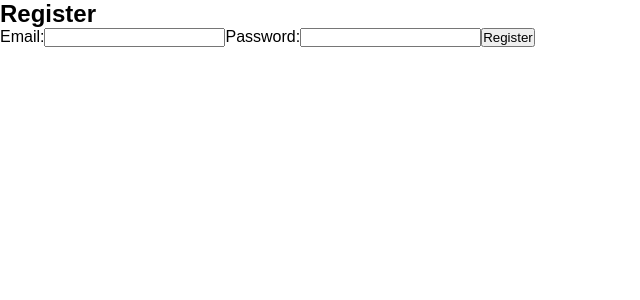
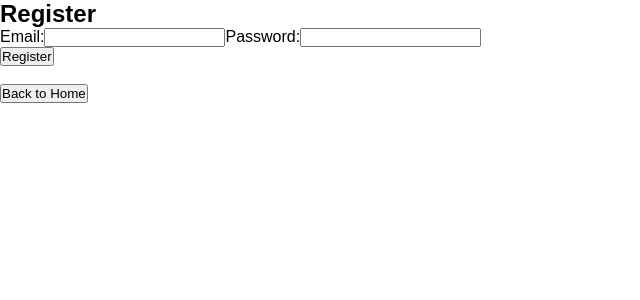
Before and after one commit to majorschwartz/gupiteer, a React (Create React App) app in the folder client/: page /register in a window 1280 px wide. Shown: the top 300 px of the page, without its empty margins (0-640 px from the left). Built offline with nearby package versions, Linux system fonts and the light colour scheme.

Commit message:
Auth Context

```diff
--- a/client/src/components/Auth.js
+++ b/client/src/components/Auth.js
@@ -1,13 +1,40 @@
 import React from "react";
+import { useAuth } from "../providers/AuthContext";
+import { useNavigate } from "react-router-dom";
 
 const Auth = () => {
+    const { isLoggedIn, setIsLoggedIn } = useAuth();
+    const navigate = useNavigate();
+
+    const logout = () => {
+        localStorage.removeItem("token");
+        setIsLoggedIn(false);
+        navigate("/");
+    };
+
     return (
         <div className="auth-wrapper">
-            <a href="/login"><button className="log-in auth-button">Log In</button></a>
-            <a href="/register"><button href="/register" className="register auth-button">Register</button></a>
-            <button style={{ display: "none" }} className="sign-out auth-button">Sign Out</button>
+            {isLoggedIn ? (
+                <button onClick={logout} className="log-out auth-button">
+                    Log Out
+                </button>
+            ) : (
+                <>
+                    <a href="/login">
+                        <button className="log-in auth-button">Log In</button>
+                    </a>
+                    <a href="/register">
+                        <button
+                            href="/register"
+                            className="register auth-button"
+                        >
+                            Register
+                        </button>
+                    </a>
+                </>
+            )}
         </div>
     );
-}
+};
 
 export default Auth;
--- a/client/src/pages/Login.js
+++ b/client/src/pages/Login.js
@@ -1,8 +1,10 @@
 import React, { useState } from "react";
+import { useAuth } from "../providers/AuthContext";
 import { useNavigate } from "react-router-dom";
 
 const Login = () => {
     const navigate = useNavigate();
+    const { isLoggedIn, setIsLoggedIn } = useAuth();
     const [email, setEmail] = useState("");
     const [password, setPassword] = useState("");
 
@@ -21,20 +23,32 @@ const Login = () => {
                 }),
             });
             if (!response.ok) {
-                throw new Error('Failed to login.');
-            };
+                throw new Error("Failed to login.");
+            }
 
             const data = await response.json();
 
             localStorage.setItem("token", data.token);
+            setIsLoggedIn(true);
             console.log("Login successful.");
             navigate("/");
         } catch (error) {
-            console.error("Failed to login.", error);
+            console.error("Failed to login.");
         }
     };
 
     return (
+        <div>
+            {isLoggedIn ? (
+                <>
+                    <p>You are already logged in.</p>
+                    <button onClick={() => setIsLoggedIn(false)}>Logout</button>
+                    <br />
+                    <a href="/"><button>Back to Home</button></a>
+                </>
+            ) : (
+                <>
+                    <div>
                         <form onSubmit={handleSubmit}>
                             <h2>Login</h2>
                             <label>
@@ -55,8 +69,15 @@ const Login = () => {
                                     required
                                 />
                             </label>
+                            <br />
                             <button type="submit">Login</button>
                         </form>
+                        <br />
+                        <a href="/"><button>Back to Home</button></a>
+                    </div>
+                </>
+            )}
+        </div>
     );
 };
 
--- a/client/src/pages/Register.js
+++ b/client/src/pages/Register.js
@@ -1,8 +1,10 @@
 import React, { useState } from "react";
+import { useAuth } from "../providers/AuthContext";
 import { useNavigate } from "react-router-dom";
 
 const Register = () => {
     const navigate = useNavigate();
+    const { isLoggedIn, setIsLoggedIn } = useAuth();
     const [email, setEmail] = useState("");
     const [password, setPassword] = useState("");
 
@@ -21,15 +23,29 @@ const Register = () => {
                 }),
             });
             console.log(response);
-
+            if (response.ok) {
                 console.log("Registration successful.");
                 navigate("/login");
+            } else {
+                throw new Error("Failed to register.");
+            }
         } catch (error) {
-            console.error("Failed to register.", error);
+            console.error("Failed to register.");
         }
     };
 
     return (
+        <div>
+            {isLoggedIn ? (
+                <>
+                    <p>You are already logged in.</p>
+                    <button onClick={() => setIsLoggedIn(false)}>Logout</button>
+                    <br />
+                    <a href="/"><button>Back to Home</button></a>
+                </>
+            ) : (
+                <>
+                    <div>
                         <form onSubmit={handleSubmit}>
                             <h2>Register</h2>
                             <label>
@@ -50,8 +66,15 @@ const Register = () => {
                                     required
                                 />
                             </label>
+                            <br />
                             <button type="submit">Register</button>
                         </form>
+                        <br />
+                        <a href="/"><button>Back to Home</button></a>
+                    </div>
+                </>
+            )}
+        </div>
     );
 };
 
```
Lines whose indentation alone changed are shown as unchanged.
